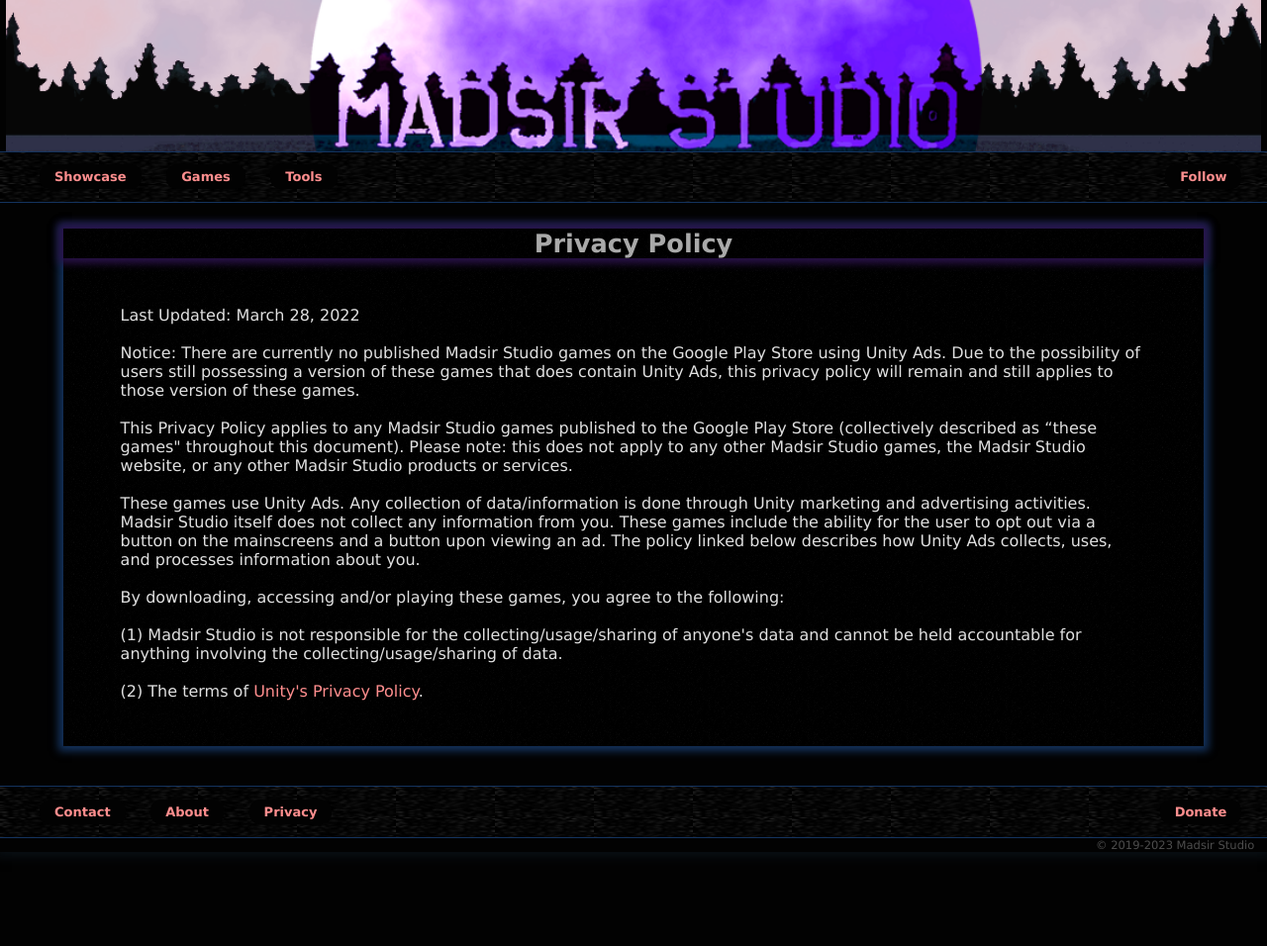
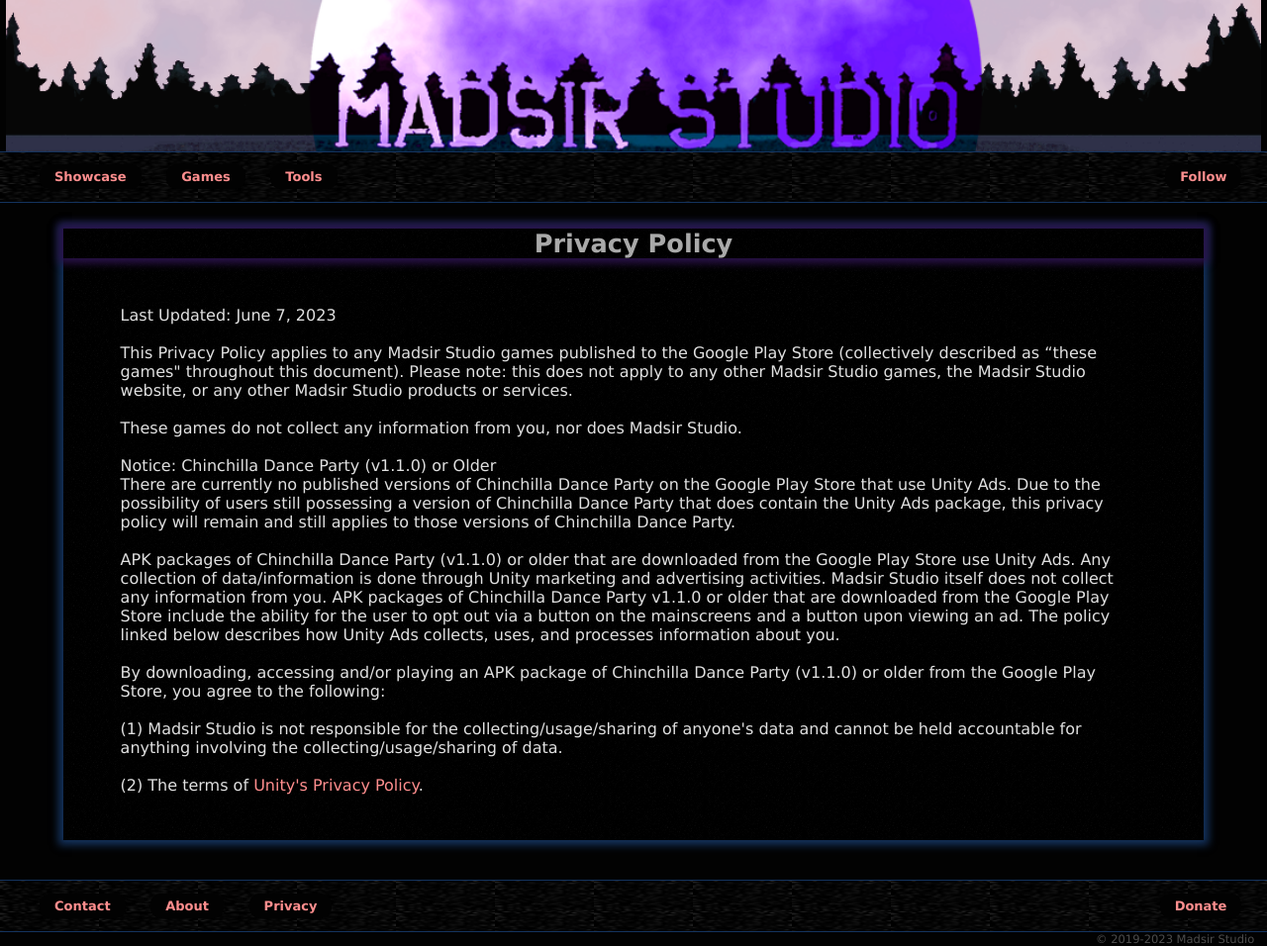
Before and after one commit to Madsir/madsirstudio.github.io, a Jekyll site: the page built from privacy/index.html, in a window 1280 px wide. Shown: the whole page at 99% size. Built offline with Jekyll 4.4.1, drawn with Linux system fonts in a browser that asks for light colours; before the commit the page ends 900 px from its top, so only the background shows below that.

Commit message:
Update index.html

```diff
--- a/privacy/index.html
+++ b/privacy/index.html
@@ -26,19 +26,23 @@
 		<h1>Privacy Policy</h1>
 		<div class="centerdiv">
 		<br>
-    			<p>Last Updated: March 28, 2022
+    			<p>Last Updated: June 7, 2023
 	    	<br>
 		<br>
-	   		Notice: There are currently no published Madsir Studio games on the Google Play Store using Unity Ads. Due to the possibility of users still possessing a version of these games that does contain Unity Ads, this privacy policy will remain and still applies to those version of these games.
+		        This Privacy Policy applies to any Madsir Studio games published to the Google Play Store (collectively described as “these games" throughout this document). Please note: this does not apply to any other Madsir Studio games, the Madsir Studio website, or any other Madsir Studio products or services.
+		<br>
+		<br>
+			These games do not collect any information from you, nor does Madsir Studio.
+		<br>
+		<br>
+	   		Notice: Chinchilla Dance Party (v1.1.0) or Older<br>
+			There are currently no published versions of Chinchilla Dance Party on the Google Play Store that use Unity Ads. Due to the possibility of users still possessing a version of Chinchilla Dance Party that does contain the Unity Ads package, this privacy policy will remain and still applies to those versions of Chinchilla Dance Party.
 	    	<br>
 		<br>
-			This Privacy Policy applies to any Madsir Studio games published to the Google Play Store (collectively described as “these games" throughout this document). Please note: this does not apply to any other Madsir Studio games, the Madsir Studio website, or any other Madsir Studio products or services.
+			APK packages of Chinchilla Dance Party (v1.1.0) or older that are downloaded from the Google Play Store use Unity Ads. Any collection of data/information is done through Unity marketing and advertising activities. Madsir Studio itself does not collect any information from you. APK packages of Chinchilla Dance Party v1.1.0 or older that are downloaded from the Google Play Store include the ability for the user to opt out via a button on the mainscreens and a button upon viewing an ad. The policy linked below describes how Unity Ads collects, uses, and processes information about you.
 		<br>
 		<br>
-			These games use Unity Ads. Any collection of data/information is done through Unity marketing and advertising activities. Madsir Studio itself does not collect any information from you. These games include the ability for the user to opt out via a button on the mainscreens and a button upon viewing an ad. The policy linked below describes how Unity Ads collects, uses, and processes information about you.
-		<br>
-		<br>
-			By downloading, accessing and/or playing these games, you agree to the following:
+			By downloading, accessing and/or playing an APK package of Chinchilla Dance Party (v1.1.0) or older from the Google Play Store, you agree to the following:
         		<br><br>
         		(1) Madsir Studio is not responsible for the collecting/usage/sharing of anyone's data and cannot be held accountable for anything involving the collecting/usage/sharing of data.
 		<br>
```
